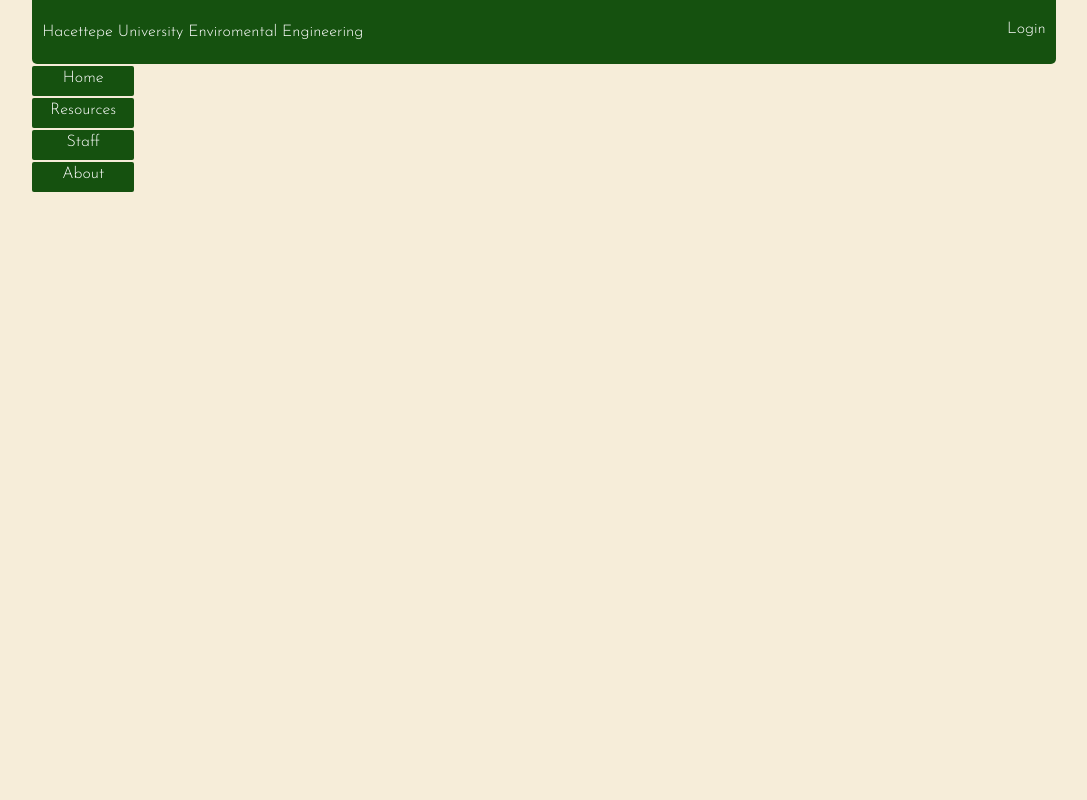
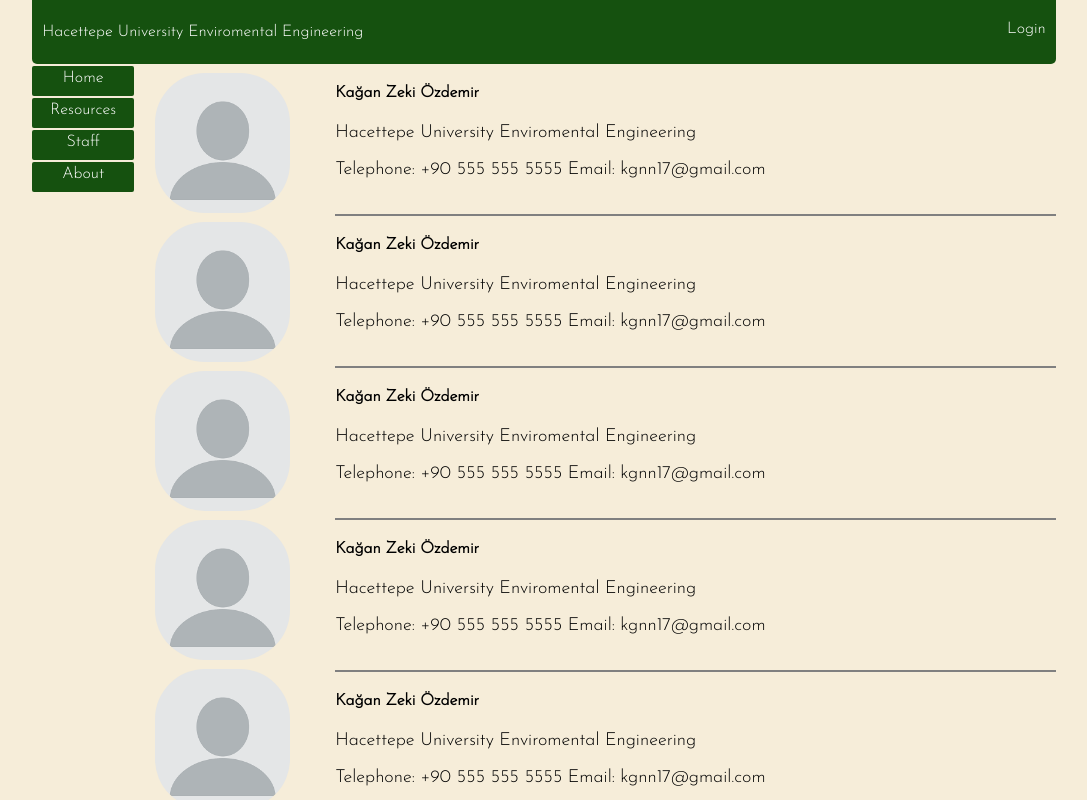
Before and after one commit to abkansu/blog, a React (Create React App) app in the folder frontend/: page /#/about in a window 1280 px wide. Both pictures are taken after a click on the element "Staff". Shown: the top 800 px of the page, without its empty margins (96-1183 px from the left). Built offline with nearby package versions, Linux system fonts and the light colour scheme.

Commit message:
staffpage demo added

```diff
--- /dev/null
+++ b/frontend/src/components/StaffCard.js
@@ -0,0 +1,59 @@
+import React from "react";
+import image from "../images/profilepic.png";
+
+const StaffCard = (props) => {
+  const { telephone, email, name, university } = props;
+  return (
+    <div>
+      <div>
+        <img
+          src={image}
+          alt={"profilepic"}
+          style={{
+            height: "140px",
+            width: "15%",
+            borderRadius: "50px",
+            float: "left",
+            marginTop: "1%",
+            alignSelf: "center",
+          }}
+        />
+      </div>
+      <div
+        style={{
+          width: "80%",
+          height: "150px",
+          borderBottom: "2px solid gray",
+          float: "right",
+          overflow: "hidden",
+        }}
+      >
+        <div>
+          <h4 style={{ fontFamily: "Josefin Sans, sans-serif" }}>{name}</h4>
+        </div>
+        <div>
+          <p
+            style={{
+              fontFamily: "Josefin Sans, sans-serif",
+              fontSize: "large",
+            }}
+          >
+            {university}
+          </p>
+        </div>
+        <div>
+          <p
+            style={{
+              fontFamily: "Josefin Sans, sans-serif",
+              fontSize: "large",
+            }}
+          >
+            {`Telephone: ${telephone}    Email: ${email}`}
+          </p>
+        </div>
+      </div>
+    </div>
+  );
+};
+
+export default StaffCard;
--- a/frontend/src/pages/Staff.js
+++ b/frontend/src/pages/Staff.js
@@ -1,5 +1,6 @@
 import React from "react";
 import SideBar from "../components/SideBar";
+import StaffCard from "../components/StaffCard";
 
 const Staff = (props) => {
   return (
@@ -12,6 +13,18 @@
       }}
     >
       <SideBar />
+      <div style={{ width: "88%", float: "right" }}>
+        {[1, 2, 3, 4, 5, 6, 7, 8].map(() => {
+          return (
+            <StaffCard
+              telephone="+90 555 555 5555"
+              email="kgnn17@gmail.com"
+              name="Kağan Zeki Özdemir"
+              university="Hacettepe University Enviromental Engineering"
+            />
+          );
+        })}
+      </div>
     </div>
   );
 };
```
Also changed, not shown: frontend/src/images/profilepic.png (added).
